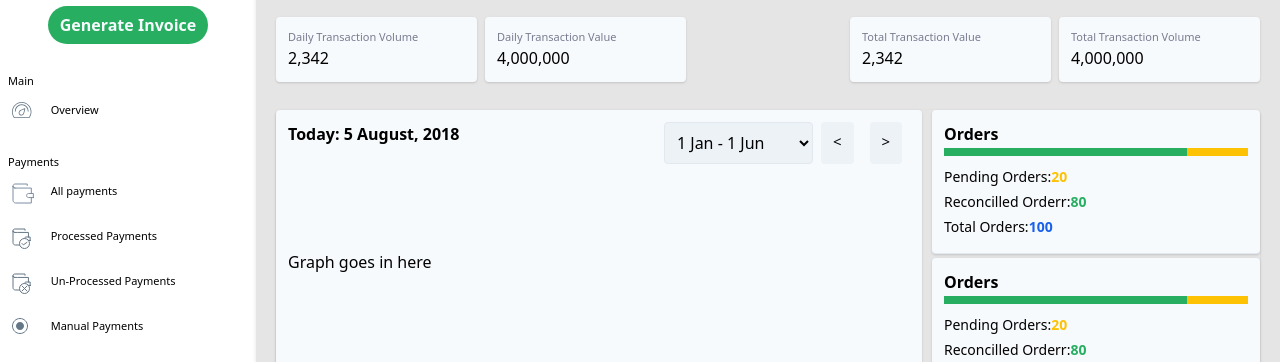
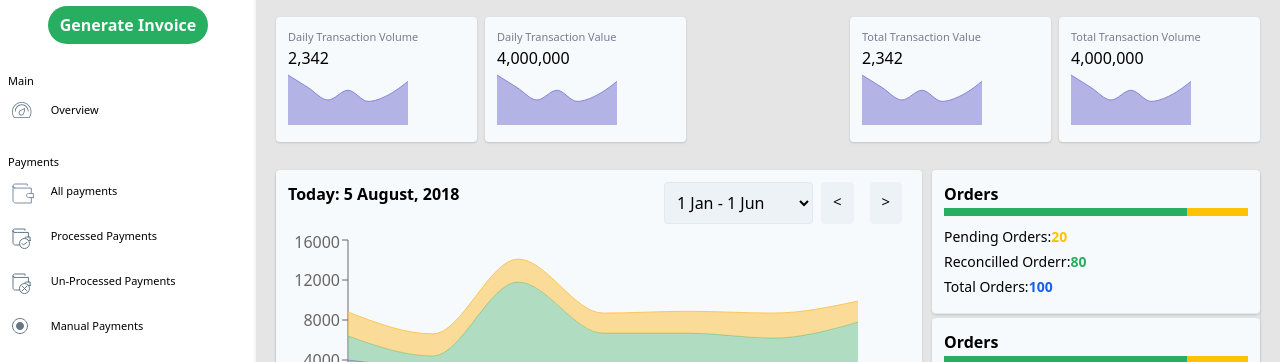
Before and after one commit to limistah/minttechtest, a Gatsby site: page / in a window 1280 px wide. Shown: the part 71-433 px from the top of the page. Built offline with nearby package versions, Linux system fonts and the light colour scheme; Gatsby itself is replaced by a stand-in of ours.

Commit message:
Adds graphs

```diff
--- a/package.json
+++ b/package.json
@@ -17,6 +17,7 @@
     "react": "^16.12.0",
     "react-dom": "^16.12.0",
     "react-helmet": "^5.2.1",
+    "recharts": "^1.8.5",
     "tailwindcss": "^1.2.0"
   },
   "devDependencies": {
--- a/src/pages/index.css
+++ b/src/pages/index.css
@@ -911,10 +911,6 @@ info-box-value {
   display: flex;
 }
 
-.graph {
-  /* @apply w-full; */
-}
-
 .graph-container {
   display: flex;
   flex-wrap: wrap;
@@ -956,7 +952,9 @@ info-box-value {
 }
 
 .graph {
-  height: 1.25rem;
+  margin-top: 1.25rem;
+  height: -0.75rem;
+  /* margin-top: 15px; */
 }
 
 .insight {
--- a/src/pages/index.js
+++ b/src/pages/index.js
@@ -1,7 +1,70 @@
 import React from "react"
 import "./index.css"
+import { AreaChart, Area, XAxis, YAxis, CartesianGrid, Tooltip } from "recharts"
+import MainLayout from "../layouts/Main"
 
-import MainLayout from "../layouts/Main"
+const data = [
+  {
+    name: "Page A",
+    uv: 4000,
+    pv: 2400,
+    amt: 2400,
+  },
+  {
+    name: "Page B",
+    uv: 3000,
+    pv: 1398,
+    amt: 2210,
+  },
+  {
+    name: "Page C",
+    uv: 2000,
+    pv: 9800,
+    amt: 2290,
+  },
+  {
+    name: "Page D",
+    uv: 2780,
+    pv: 3908,
+    amt: 2000,
+  },
+  {
+    name: "Page E",
+    uv: 1890,
+    pv: 4800,
+    amt: 2181,
+  },
+  {
+    name: "Page F",
+    uv: 2390,
+    pv: 3800,
+    amt: 2500,
+  },
+  {
+    name: "Page G",
+    uv: 3490,
+    pv: 4300,
+    amt: 2100,
+  },
+]
+
+const InfoBoxChart = () => {
+  return (
+    <AreaChart
+      width={120}
+      height={60}
+      data={data}
+      margin={{
+        top: 5,
+        right: 0,
+        left: 0,
+        bottom: 5,
+      }}
+    >
+      <Area type="monotone" dataKey="uv" stroke="#8884d8" fill="#8884d8" />
+    </AreaChart>
+  )
+}
 
 const payments = [
   {
@@ -37,14 +100,18 @@ const IndexPage = () => (
               <span className="info-box-title">Daily Transaction Volume</span>
               <span className="info-box-value">2,342</span>
             </div>
-            <div className="chart"></div>
+            <div className="chart">
+              <InfoBoxChart />
+            </div>
           </div>
           <div className="info-box">
             <div className="info">
               <span className="info-box-title">Daily Transaction Value</span>
               <span className="info-box-value">4,000,000</span>
             </div>
-            <div className="chart"></div>
+            <div className="chart">
+              <InfoBoxChart />
+            </div>
           </div>
         </div>
         <div className="info-box-section">
@@ -53,14 +120,18 @@ const IndexPage = () => (
               <span className="info-box-title">Total Transaction Value</span>
               <span className="info-box-value">2,342</span>
             </div>
-            <div className="chart"></div>
+            <div className="chart">
+              <InfoBoxChart />
+            </div>
           </div>
           <div className="info-box">
             <div className="info">
               <span className="info-box-title">Total Transaction Volume</span>
               <span className="info-box-value">4,000,000</span>
             </div>
-            <div className="chart"></div>
+            <div className="chart">
+              <InfoBoxChart />
+            </div>
           </div>
         </div>
       </div>
@@ -82,7 +153,45 @@ const IndexPage = () => (
               <div className="graph-control graph-control-forward"> > </div>
             </div>
           </div>
-          <div className="graph">Graph goes in here</div>
+          <div className="graph">
+            <AreaChart
+              width={600}
+              height={200}
+              data={data}
+              margin={{
+                top: 10,
+                right: 30,
+                left: 0,
+                bottom: 0,
+              }}
+            >
+              {/* <CartesianGrid strokeDasharray="3 3" /> */}
+              <XAxis dataKey="name" />
+              <YAxis />
+              <Tooltip />
+              <Area
+                type="monotone"
+                dataKey="uv"
+                stackId="1"
+                stroke="#8884d8"
+                fill="#8884d8"
+              />
+              <Area
+                type="monotone"
+                dataKey="pv"
+                stackId="1"
+                stroke="#82ca9d"
+                fill="#82ca9d"
+              />
+              <Area
+                type="monotone"
+                dataKey="amt"
+                stackId="1"
+                stroke="#ffc658"
+                fill="#ffc658"
+              />
+            </AreaChart>
+          </div>
         </div>
         <div className="insight-container">
           <div className="insight">
--- a/src/styles/main.css
+++ b/src/styles/main.css
@@ -234,10 +234,6 @@ info-box-value {
   @apply flex;
 }
 
-.graph {
-  /* @apply w-full; */
-}
-
 .graph-container {
   @apply flex flex-wrap bg-gray-100 rounded shadow p-3;
   width: 65.66667%;
@@ -263,7 +259,10 @@ info-box-value {
   @apply p-2 rounded bg-gray-200 border;
 }
 .graph {
-  @apply h-5;
+  @apply mt-5;
+  height: -0.75rem;
+
+  /* margin-top: 15px; */
 }
 
 .insight {
```
Also changed, not shown: 2 other files.
